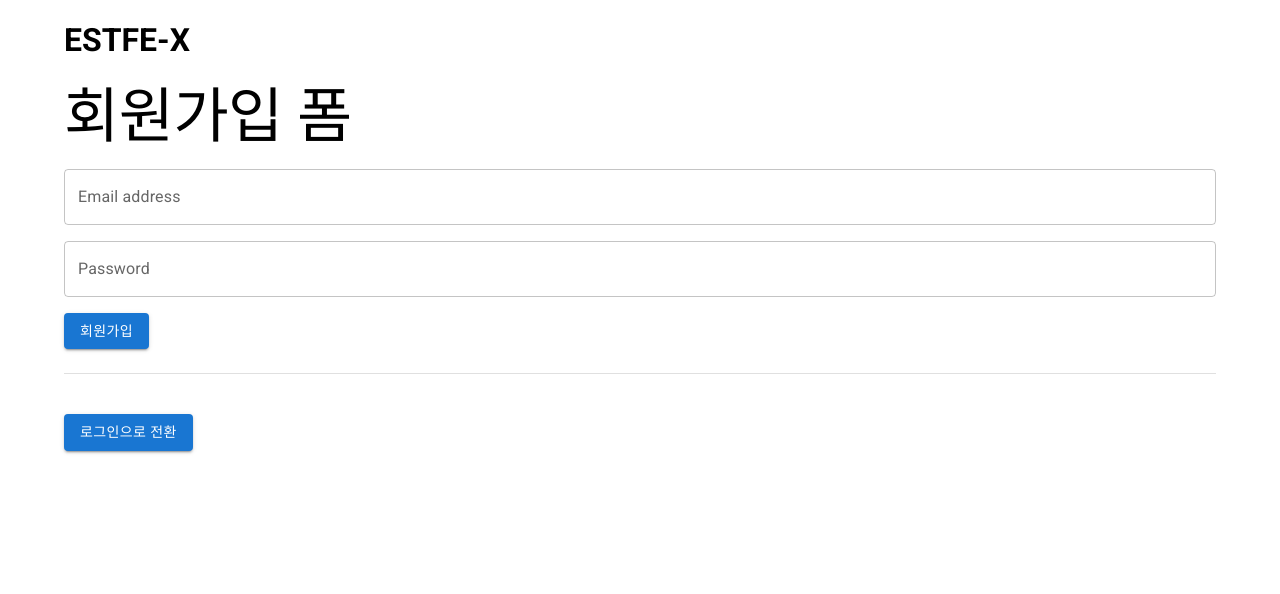
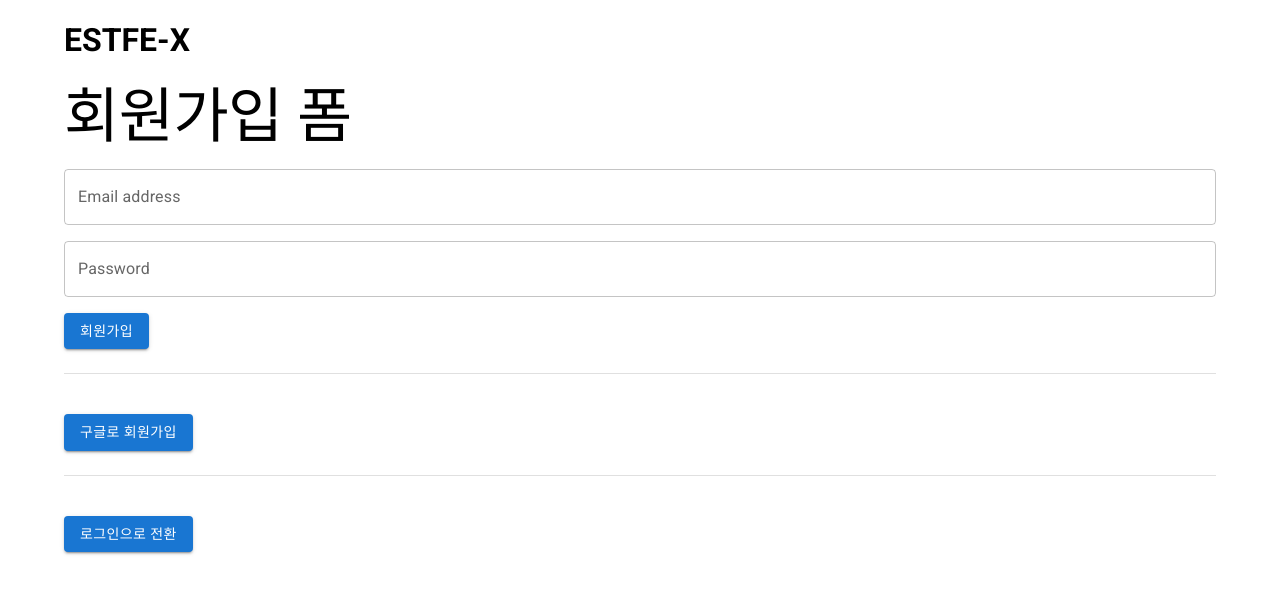
Before and after one commit to codus69/ESTFE13-X-20260708, a React (Vite) app: page / in a window 1280 px wide. Shown: the top 594 px of the page. Built offline with nearby package versions, Linux system fonts and the light colour scheme; no server answers.

Commit message:
feat: 구글 로그인 회원가입 추가

```diff
--- /dev/null
+++ b/src/components/Nav.jsx
@@ -0,0 +1,18 @@
+import { Link } from 'react-router';
+import { Box, Button } from '@mui/material';
+
+const Nav = () => {
+  return (
+    <Box component="nav" sx={{ mt: 2, display: 'flex', gap: 2 }}>
+      <Button component={Link} to="/" variant="text">
+        Home
+      </Button>
+
+      <Button component={Link} to="/profile" variant="text">
+        Profile
+      </Button>
+    </Box>
+  );
+};
+
+export default Nav;
--- a/src/components/Router.jsx
+++ b/src/components/Router.jsx
@@ -1,12 +1,24 @@
 import Home from '../routes/Home';
 import Auth from '../routes/Auth';
+import Nav from './Nav';
+import Profile from '../routes/Profile';
 
 import { Routes, Route } from 'react-router';
 
 function Router({ isLoggedIn }) {
   return (
     <>
-      <Routes>{isLoggedIn ? <Route path="/" element={<Home />} /> : <Route path="/" element={<Auth />} />}</Routes>
+      {isLoggedIn && <Nav />}
+      <Routes>
+        {isLoggedIn ? (
+          <>
+            <Route path="/" element={<Home />} />
+            <Route path="/profile" element={<Profile />} />
+          </>
+        ) : (
+          <Route path="/" element={<Auth />} />
+        )}
+      </Routes>
     </>
   );
 }
--- a/src/routes/Auth.jsx
+++ b/src/routes/Auth.jsx
@@ -1,7 +1,12 @@
 import { useState } from 'react';
 import { Box, Typography, TextField, Button, Divider } from '@mui/material';
 import { authService } from '../firebase';
-import { createUserWithEmailAndPassword, signInWithEmailAndPassword } from 'firebase/auth';
+import {
+  createUserWithEmailAndPassword,
+  signInWithEmailAndPassword,
+  signInWithPopup,
+  GoogleAuthProvider,
+} from 'firebase/auth';
 
 function Auth() {
   const [newAccount, setNewAccount] = useState(true);
@@ -11,6 +16,7 @@ function Auth() {
   });
 
   const auth = authService;
+  const provider = new GoogleAuthProvider();
 
   const handleChange = (e) => {
     const { name, value } = e.target;
@@ -50,6 +56,21 @@ function Auth() {
         });
     }
   };
+  const onGoogleSignIn = () => {
+    signInWithPopup(auth, provider)
+      .then((result) => {
+        const credential = GoogleAuthProvider.credentialFromResult(result);
+        const token = credential.accessToken;
+        const user = result.user;
+      })
+      .catch((error) => {
+        const errorCode = error.code;
+        const errorMessage = error.message;
+        const email = error.customData.email;
+        const credential = GoogleAuthProvider.credentialFromError(error);
+        console.log(errorCode, errorMessage, email, credential);
+      });
+  };
   return (
     <>
       <Typography variant="h2" component="h2">
@@ -77,6 +98,12 @@ function Auth() {
           {newAccount ? '회원가입' : '로그인'}
         </Button>
         <Divider sx={{ my: 3 }} />
+
+        <Button sx={{ mt: 2 }} type="button" variant="contained" onClick={onGoogleSignIn}>
+          {newAccount ? '구글로 회원가입' : '구글로 로그인'}
+        </Button>
+
+        <Divider sx={{ my: 3 }} />
         <Button
           sx={{ mt: 2 }}
           type="button"
```
